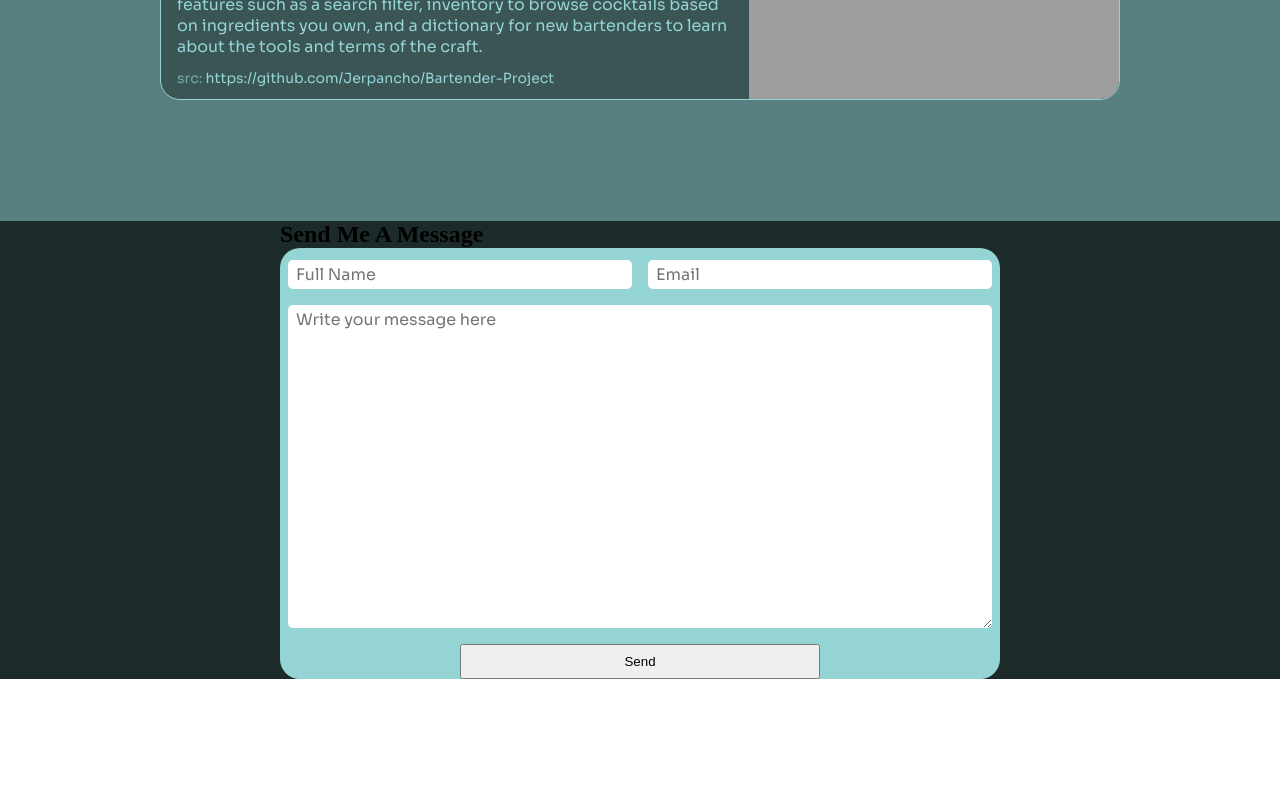
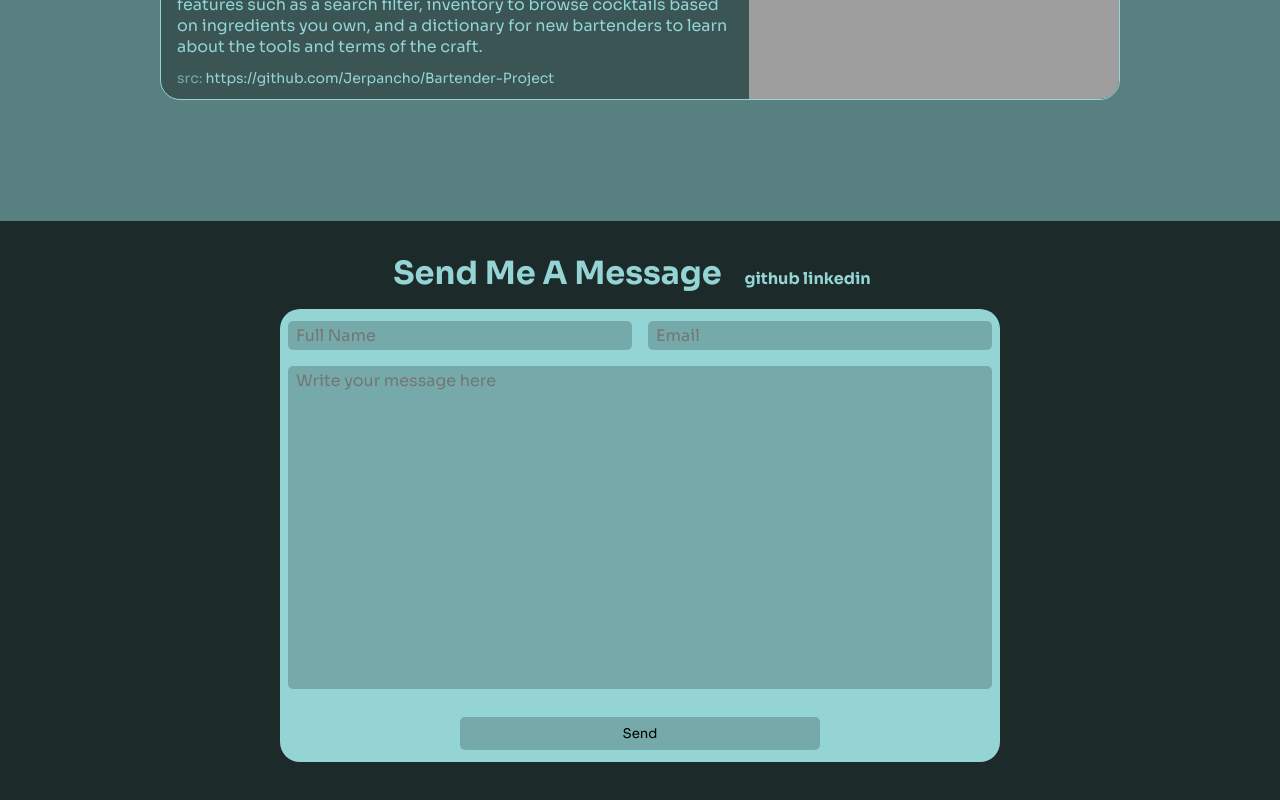
Before and after one commit to Jerpancho/Portfolio, a React (Vite) app: page / in a window 1280 px wide. Shown: the part 2899-3699 px from the top of the page. Before the commit the page ends 3578 px from the top, so only its background shows below. Built offline with nearby package versions, Linux system fonts and the light colour scheme; grey boxes are pictures that could not be loaded.

Commit message:
applied css changes

```diff
--- a/src/components/Contacts.jsx
+++ b/src/components/Contacts.jsx
@@ -5,7 +5,9 @@ const Contacts = () => {
       <section className={styles.contacts} id='contacts'>
          <div className={styles.main}>
             <div className={styles.form}>
-               <h2>Send Me A Message</h2>
+               <h2>
+                  Send Me A Message <span>github&nbsp;linkedin</span>
+               </h2>
                <form
                   action='https://formsubmit.co/your@email.com'
                   method='POST'
--- a/src/css/App.css
+++ b/src/css/App.css
@@ -11,6 +11,7 @@
 }
 
 * {
+   font-family: 'Sora', sans-serif;
    margin: 0;
    padding: 0;
    box-sizing: border-box;
--- a/src/css/Contacts.module.css
+++ b/src/css/Contacts.module.css
@@ -4,7 +4,24 @@
 .main {
    width: min(45rem, 85%);
    margin: 0 auto;
+   padding: 2rem 0;
 }
+
+.form > * {
+   margin-bottom: 1rem;
+}
+
+.form > h2 {
+   text-align: center;
+   color: var(--bright);
+   font-size: 2rem;
+}
+
+.form > h2 > span {
+   margin: 0 1rem;
+   font-size: 1rem;
+}
+
 .form > form {
    background-color: var(--bright);
    border-radius: 20px;
@@ -13,11 +30,13 @@
 }
 .form > form > input,
 .form > form > textarea {
+   color: white;
    font-size: 1rem;
-   font-family: 'Sora', sans-serif;
    border: none;
    padding: 0.25rem 0.5rem;
+   background-color: var(--lighter);
 }
+
 .form > form > input {
    flex: 1;
    margin: 0.75rem 0.5rem 0 0.5rem;
@@ -28,9 +47,13 @@
    margin: 1rem 0.5rem;
    width: 100%;
    border-radius: 5px;
+   resize: none;
 }
 .form > form > button {
    padding: 0.5rem 2rem;
    width: 50%;
-   margin: 0 auto;
+   margin: 0.75rem auto;
+   border: none;
+   border-radius: 5px;
+   background-color: var(--lighter);
 }
--- a/src/css/Hero.module.css
+++ b/src/css/Hero.module.css
@@ -1,7 +1,6 @@
 .hero {
    height: 100vh;
    text-align: center;
-   font-family: 'Sora', sans-serif;
    background: var(--dark);
    display: flex;
    justify-content: center;
@@ -17,13 +16,3 @@
    font-size: 2rem;
    color: var(--light);
 }
-.hero button {
-   font-family: 'Sora', sans-serif;
-   font-weight: 100;
-   font-size: 1.25rem;
-   padding: 0.825rem 2em;
-   border: none;
-   color: var(--dark);
-   background-color: var(--bg-color);
-   cursor: pointer;
-}
--- a/src/css/Nav.module.css
+++ b/src/css/Nav.module.css
@@ -1,7 +1,7 @@
 .nav {
    position: fixed;
    font-size: 1.5rem;
-   font-family: 'Sora', sans-serif;
+
    text-align: center;
    width: 60%;
    border-top: 1px solid var(--lighter);
--- a/src/css/Project.module.css
+++ b/src/css/Project.module.css
@@ -1,5 +1,4 @@
 .projects {
-   font-family: 'Sora', sans-serif;
    background-color: var(--light);
    height: 100vh;
    display: flex;
```
